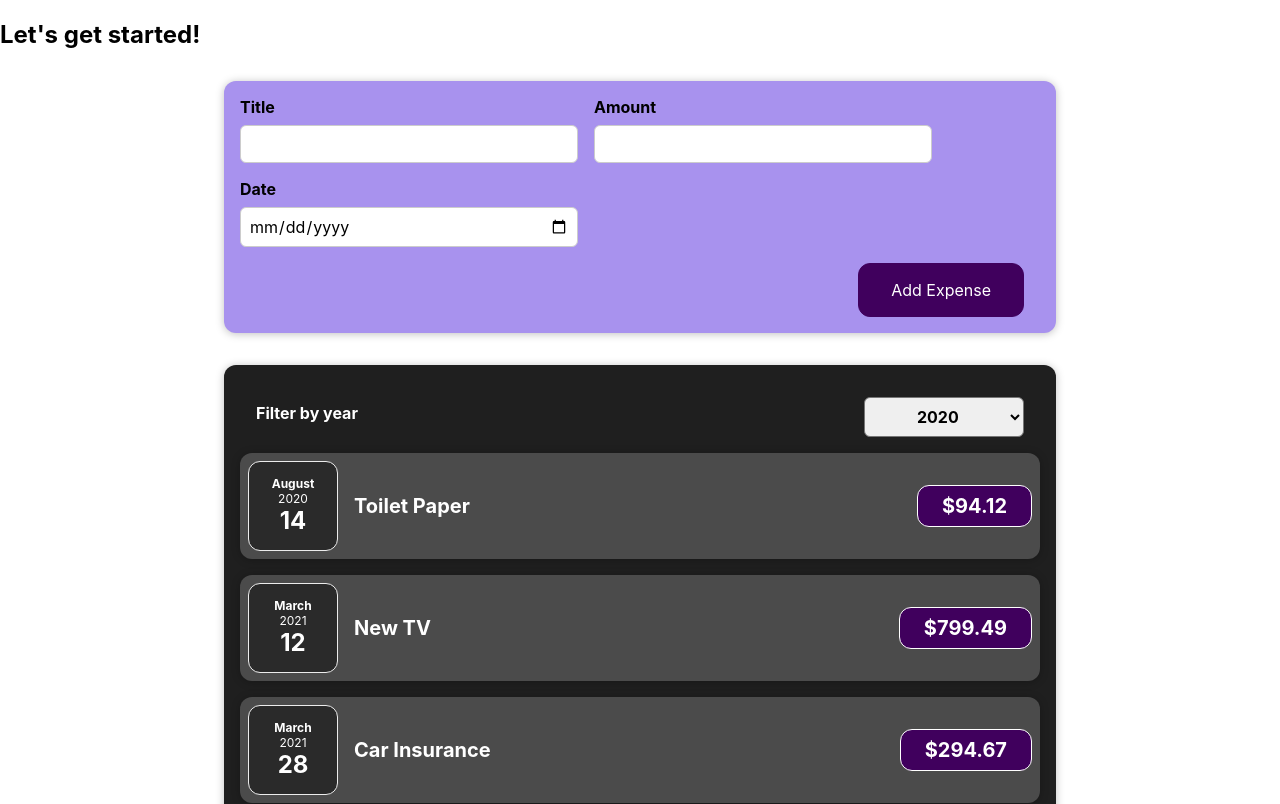
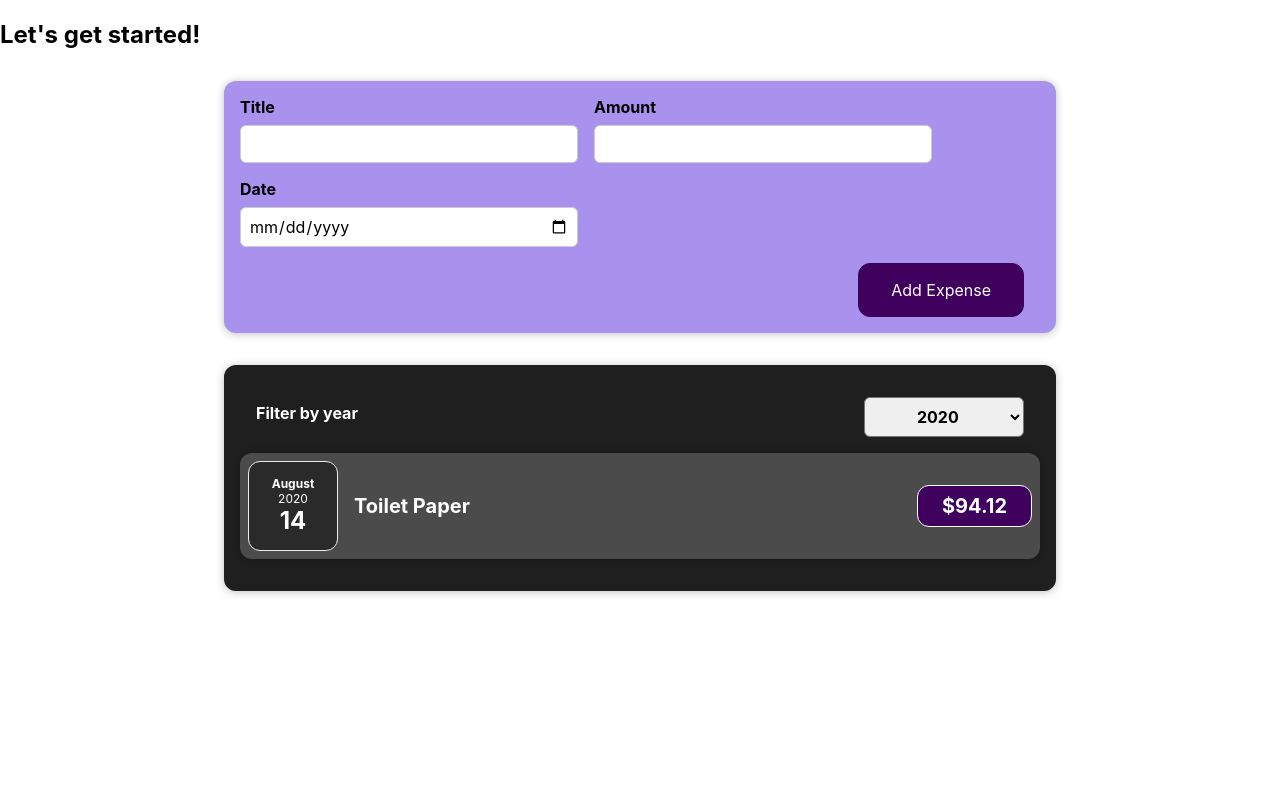
Before and after one commit to TaekyungAn/Udemy-react-complete-guide, a React (Create React App) app: page / in a window 1280 px wide. Shown: the top 804 px of the page. Built offline with nearby package versions, Linux system fonts and the light colour scheme.

Commit message:
조건부 내용 출력하기

```diff
--- a/src/App.js
+++ b/src/App.js
@@ -25,6 +25,8 @@
 ];
 
 const App = () => {
+  console.log(DUMMY_EXPENSES[0].date);
+
   const [expenses, setExpenses] = useState(DUMMY_EXPENSES);
 
   const addExpenseHandler = (expense) => {
--- a/src/components/Expenses/Expenses.js
+++ b/src/components/Expenses/Expenses.js
@@ -12,6 +12,37 @@
     console.log(selectedYear);
   };
 
+  const filteredExpenses = props.items.filter((expense) => {
+    return expense.date.getFullYear().toString() === filteredYear;
+  });
+
+  // 삼항연산자 혹은 아래와 같이 JSX문으로 적는 것보다 깔끔하게 쓰는 방법
+
+  // <&&를 사용해 나타내는 방법>
+  // {filteredExpenses.length === 0 && <p>No expenses found.</p>}
+  // {filteredExpenses.length > 0) &&
+  //   filteredExpenses.map((expense) => (
+  //    <ExpenseItem
+  //       key={expense.id}
+  //       title={expense.title}
+  //       amount={expense.amount}
+  //       date={expense.date}
+  //    />
+  //  ));
+  // }
+
+  let expensesContent = <p>No expenses found.</p>;
+  if (filteredExpenses.length > 0) {
+    expensesContent = filteredExpenses.map((expense) => (
+      <ExpenseItem
+        key={expense.id}
+        title={expense.title}
+        amount={expense.amount}
+        date={expense.date}
+      />
+    ));
+  }
+
   return (
     <div>
       <Card className="expenses">
@@ -19,14 +50,7 @@
           selected={filteredYear}
           onChangeFilter={filterChangeHandler}
         />
-        {props.items.map((expense) => (
-          <ExpenseItem
-            key={expense.id}
-            title={expense.title}
-            amount={expense.amount}
-            date={expense.date}
-          />
-        ))}
+        {expensesContent}
       </Card>
     </div>
   );
--- a/src/components/Expenses/ExpensesFilter.js
+++ b/src/components/Expenses/ExpensesFilter.js
@@ -5,7 +5,6 @@
 const ExpensesFilter = (props) => {
   const dropdownChangeHandler = (event) => {
     props.onChangeFilter(event.target.value);
-    console.log(event.target.value);
   };
 
   return (
```
